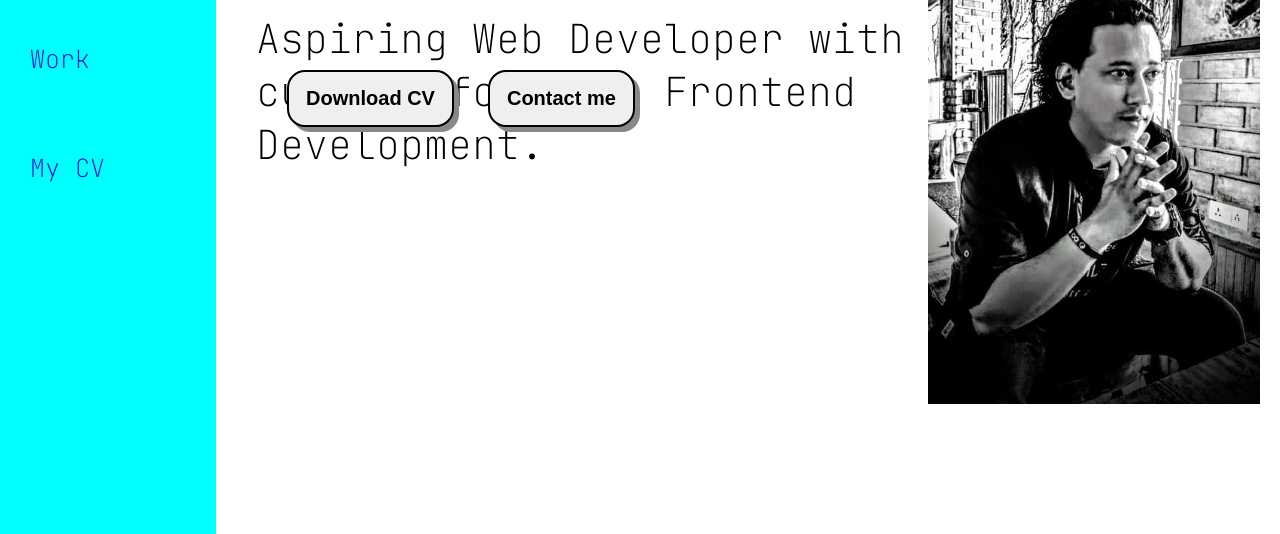
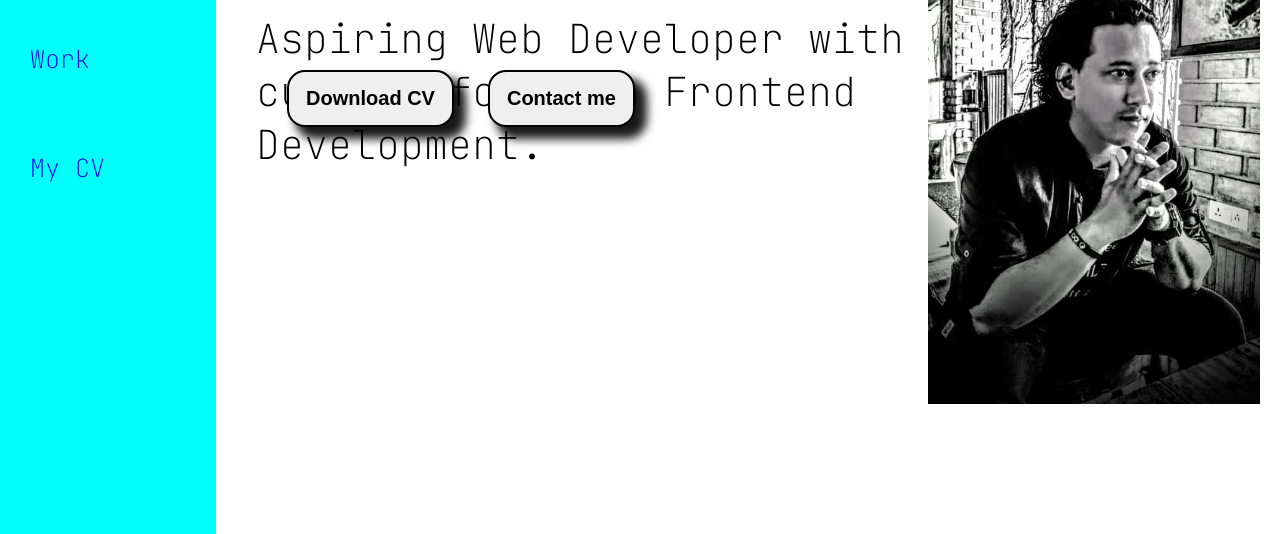
Before and after one commit to bhaskardutta111/portfolioFolder, a plain HTML site: page mainSite/index.html in a window 1280 px wide. Shown: the part 266-800 px from the top of the page. Drawn offline with Linux system fonts and the light colour scheme.

Commit message:
just ese hi

```diff
--- a/mainSite/styles.css
+++ b/mainSite/styles.css
@@ -99,7 +99,7 @@ font-weight: bold;
     position: relative;
     bottom: 150px;
     left: 20px;
-    box-shadow: 5px 5px #888888;
+   box-shadow: 10px 10px 10px 2px rgba(0,0,0,0.9);
 
 }
 .btn:hover{
```
